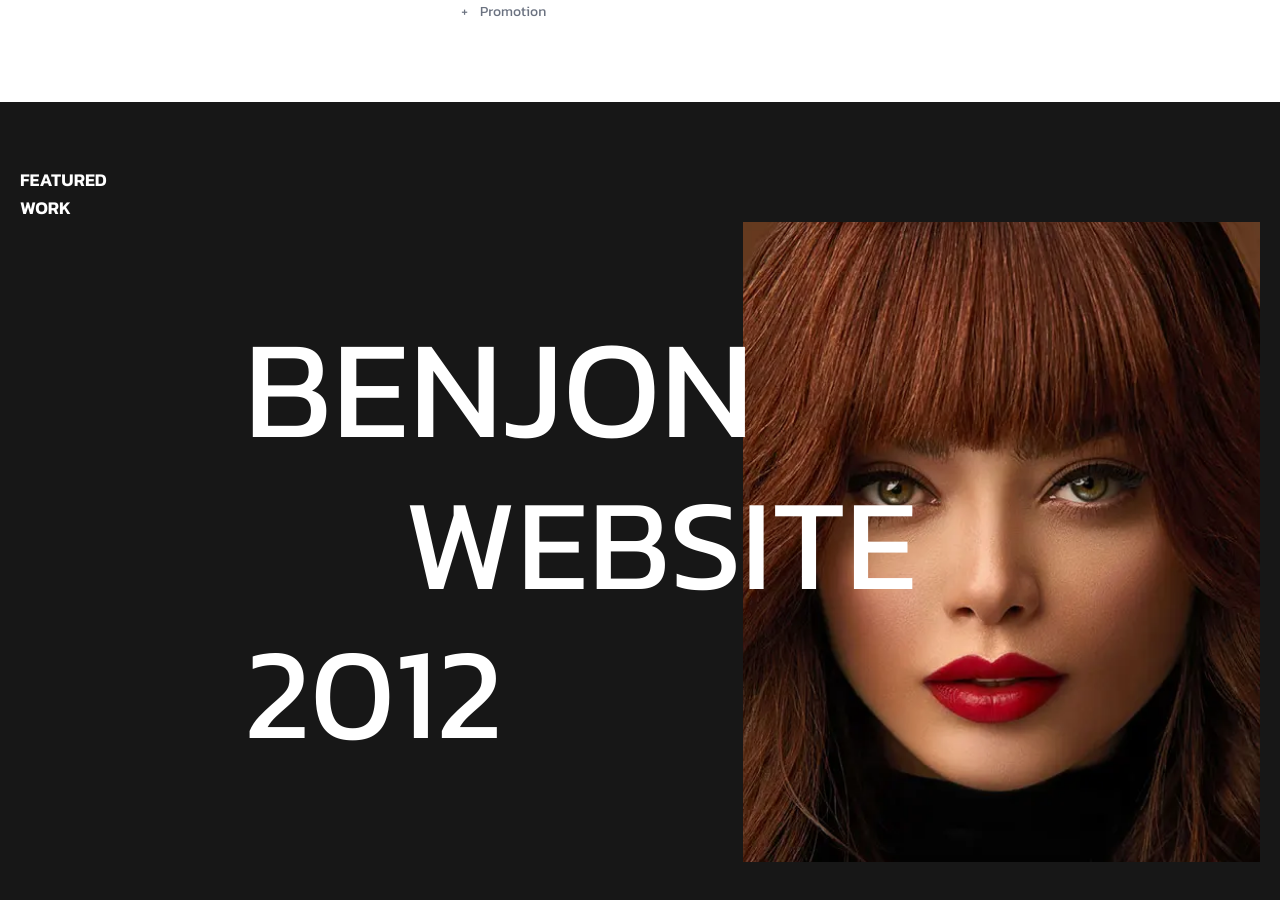
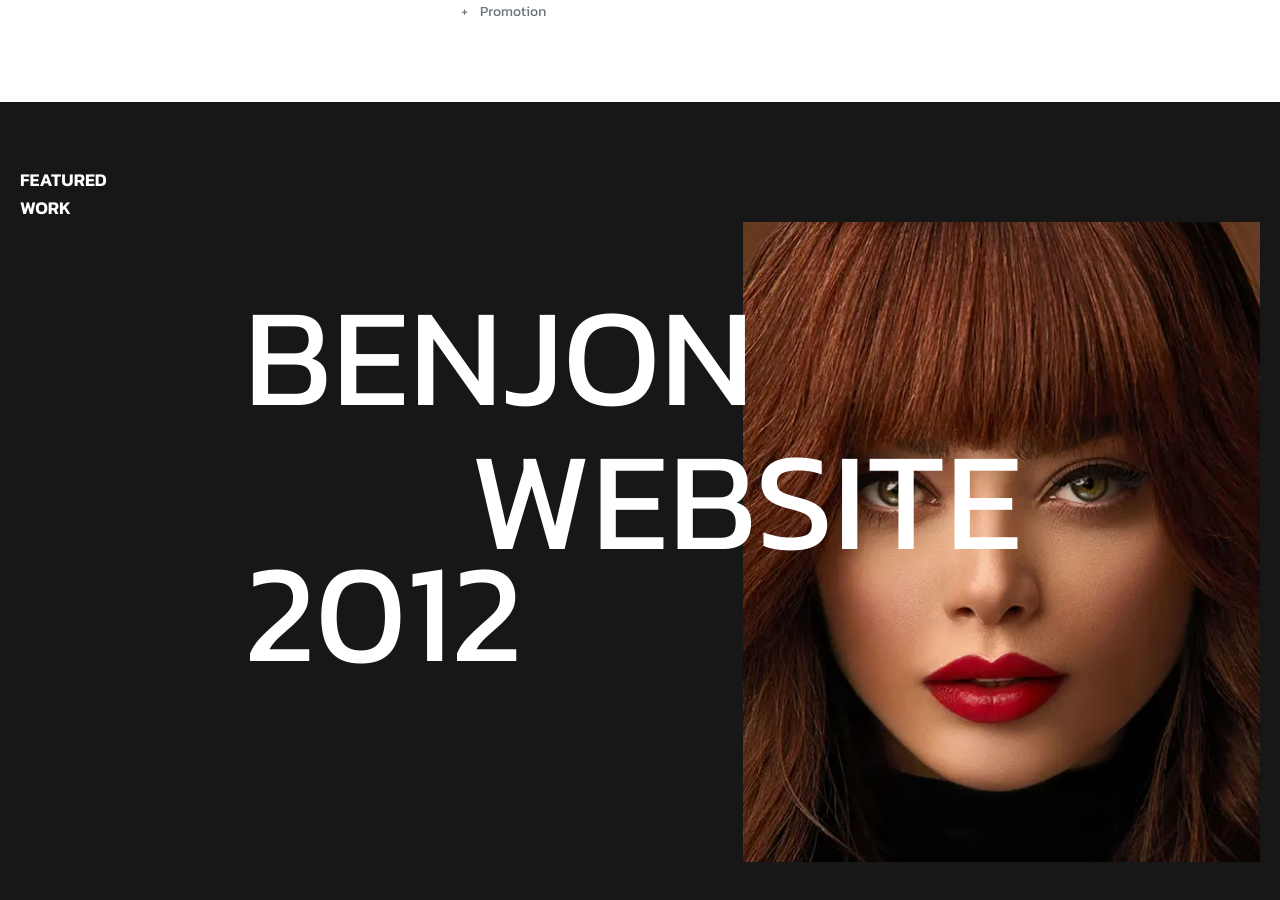
Before and after one commit to mdanamulhasan201/axtra-next-agency-scaleup-, a React (Vite) app: page / in a window 1280 px wide. Shown: the part 3809-4709 px from the top of the page. Built offline with nearby package versions, Linux system fonts and the light colour scheme.

Commit message:
feature work added

```diff
--- a/src/components/Home/FeaturedWork.jsx
+++ b/src/components/Home/FeaturedWork.jsx
@@ -91,19 +91,12 @@ const FeaturedWork = () => {
     }, []);
 
     return (
-        <div className="bg-[#171717] text-white ">
+        <div className="bg-[#171717] text-white min-h-screen">
             <div className="max-w-screen-xl mx-auto px-5 relative">
                 <div className="py-16">
                     <h1 className="uppercase font-semibold text-lg">
                         Featured<br />Work
                     </h1>
-
-
-                    {/* <div className="flex items-center gap-2">
-                            <span className="text-4xl font-bold">{currentSlide}</span>
-                            <span className="text-xl opacity-50">/</span>
-                            <span className="text-xl opacity-50">{data.length}</span>
-                        </div> */}
 
                     <div className="relative overflow-hidden group">
                         <div className="flex items-center justify-between absolute top-1/2 left-0 right-0 z-10 px-4 opacity-0 group-hover:opacity-100 group-hover:visible transition-opacity duration-500 ease-in-out">
@@ -128,27 +121,26 @@ const FeaturedWork = () => {
                                     ref={(el) => (slideRefs.current[index] = el)}
                                     className="absolute inset-0 flex justify-end items-center"
                                 >
-                                    {/* xl:left-56 */}
-                                    <div className="absolute hidden md:block  left-20 top-8 lg:left-64 lg:top-8 xl:left-56 xl:top-24 z-20">
+                                    <div className="absolute hidden md:block  left-20 top-8 lg:left-56 lg:top-16 2xl:left-40 2xl:top-16 z-20">
                                         <div
                                             ref={(el) => (titleRefs.current[index * 3] = el)}
-                                            className="uppercase text-8xl lg:text-[130px] xl:text-[140px]  leading-none whitespace-pre-line"
+                                            className="uppercase text-8xl lg:text-[140px]  2xl:text-[160px] leading-none whitespace-pre-line"
                                         >
                                             {slide.title1}
                                         </div>
                                     </div>
-                                    <div className="absolute hidden md:block left-48 top-60 xl:left-96 xl:top-64 z-20">
+                                    <div className="absolute hidden md:block lg:left-[450px] lg:top-52 2xl:left-96 2xl:top-60 z-20">
                                         <div
                                             ref={(el) => (titleRefs.current[index * 3 + 1] = el)}
-                                            className="uppercase text-8xl lg:text-[130px]  xl:text-[130px] leading-none whitespace-pre-line"
+                                            className="uppercase text-8xl lg:text-[130px] xl:text-[140px] 2xl:text-[160px] leading-none whitespace-pre-line"
                                         >
                                             {slide.title2}
                                         </div>
                                     </div>
-                                    <div className="absolute hidden md:block xl:left-56 xl:top-[405px] z-20">
+                                    <div className="absolute hidden md:block lg:left-56 lg:top-80 2xl:left-48 2xl:top-[380px] z-20">
                                         <div
                                             ref={(el) => (titleRefs.current[index * 3 + 2] = el)}
-                                            className="uppercase text-8xl lg:text-[130px]  xl:text-[130px] leading-none whitespace-pre-line"
+                                            className="uppercase text-8xl lg:text-[130px] xl:text-[140px] 2xl:text-[160px] leading-none whitespace-pre-line"
                                         >
                                             {slide.title3}
                                         </div>
```
